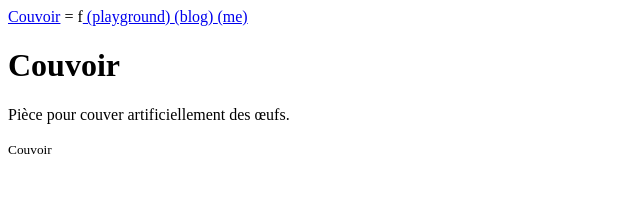
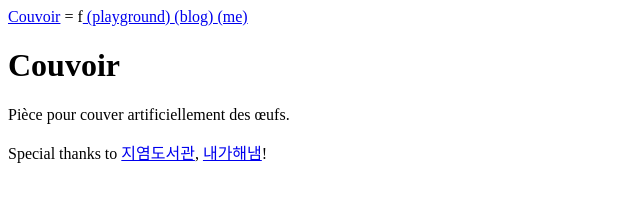
Before and after one commit to hatchling13/couvoir, an Astro site: page /en in a window 1280 px wide. Shown: the whole page, without its empty margins (0-640 px from the left). Built offline with nearby package versions, Linux system fonts and the light colour scheme; Astro itself is replaced by a stand-in of ours.

Commit message:
feat(footer): restore acknowledgements

```diff
--- a/src/widgets/site-shell/ui/site-footer.astro
+++ b/src/widgets/site-shell/ui/site-footer.astro
@@ -1,3 +1,8 @@
 <footer>
-  <small>Couvoir</small>
+  <p>
+    Special thanks to <a href="https://lute.fantazm.net/dye">지염도서관</a>,{
+      " "
+    }
+    <a href="https://crepe.cm/@naega_haenaem_">내가해냄</a>!
+  </p>
 </footer>
```
